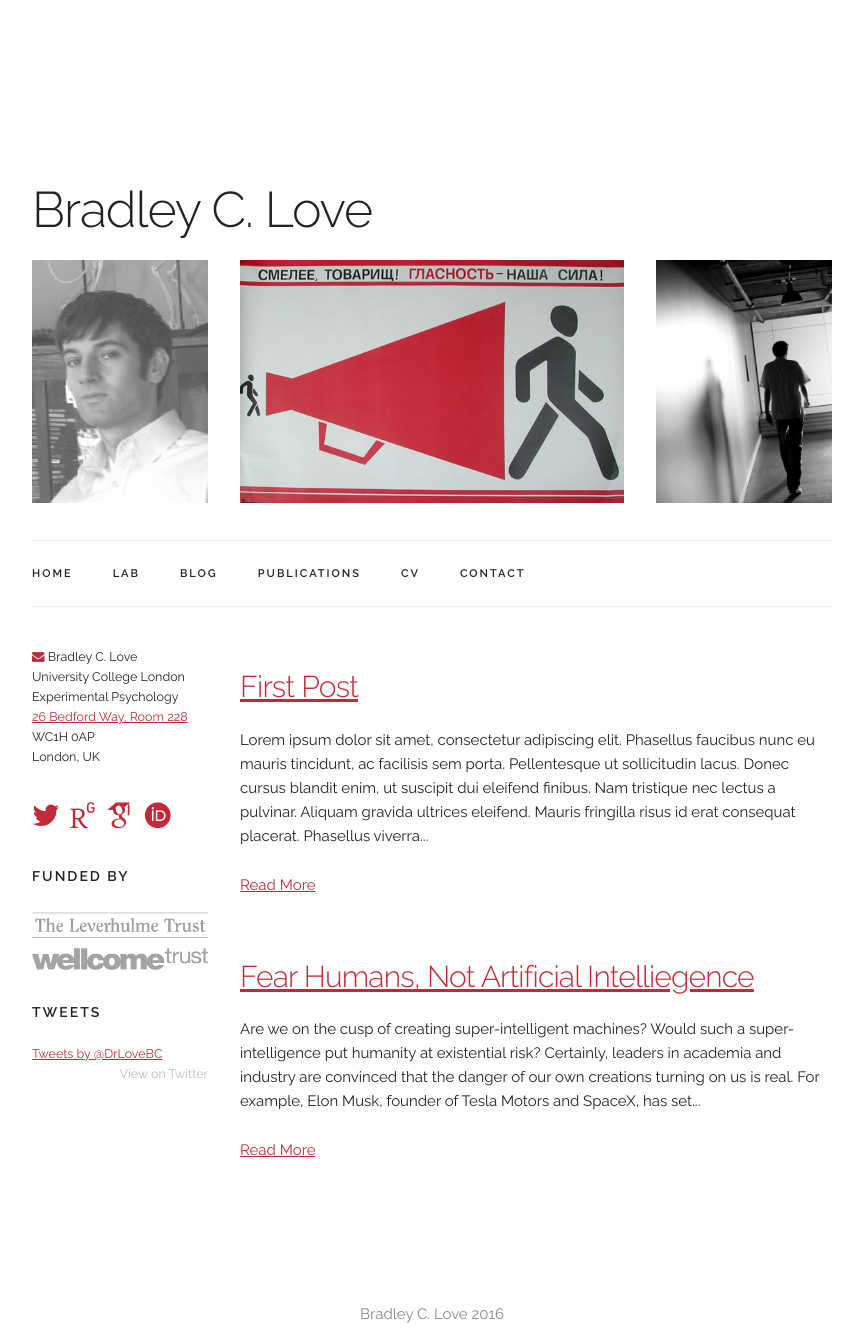
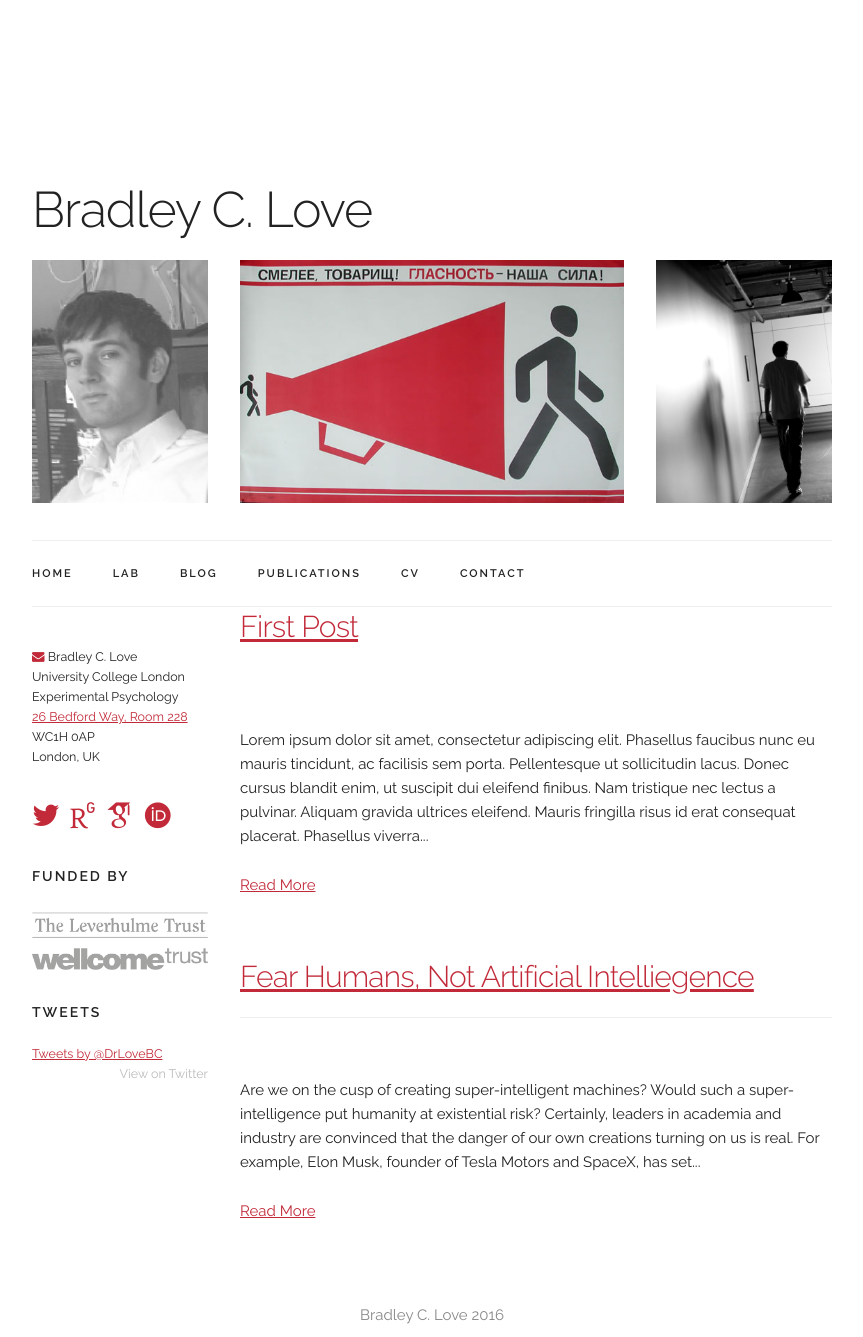
Before and after one commit to lovebc/lovebc.github.io, a Jekyll site: the page built from blog.html, in a window 1280 px wide. Shown: the whole page, without its empty margins (208-1071 px from the left). Built offline with Jekyll 4.4.1, drawn with Linux system fonts in a browser that asks for light colours; nearby versions of some CDN libraries; some web fonts are replaced; comment, search, counter and statistics services are not loaded.

Commit message:
Update blog.html

```diff
--- a/blog.html
+++ b/blog.html
@@ -28,12 +28,17 @@ permalink: blog
         </div>
 
         <div class="nine columns" >
-        {% for post in site.posts %}
 
-          <div class="docs-section examples top" id="posts">
+                    {% for post in site.posts %}
 
                             <article class="post">
                               <h4><a href="{{ site.baseurl }}{{ post.url }}">{{ post.title }}</a></h4>
+                              {% if forloop.first == true %}
+                                  <div class="docs-section examples top" id="posts">
+                              {% else %}
+                                  <div class="docs-section examples" id="posts">
+                              {% endif %}
+
                               <div class="entry">
                                 {{ post.content | truncatewords:50}}
                               </div>
```
